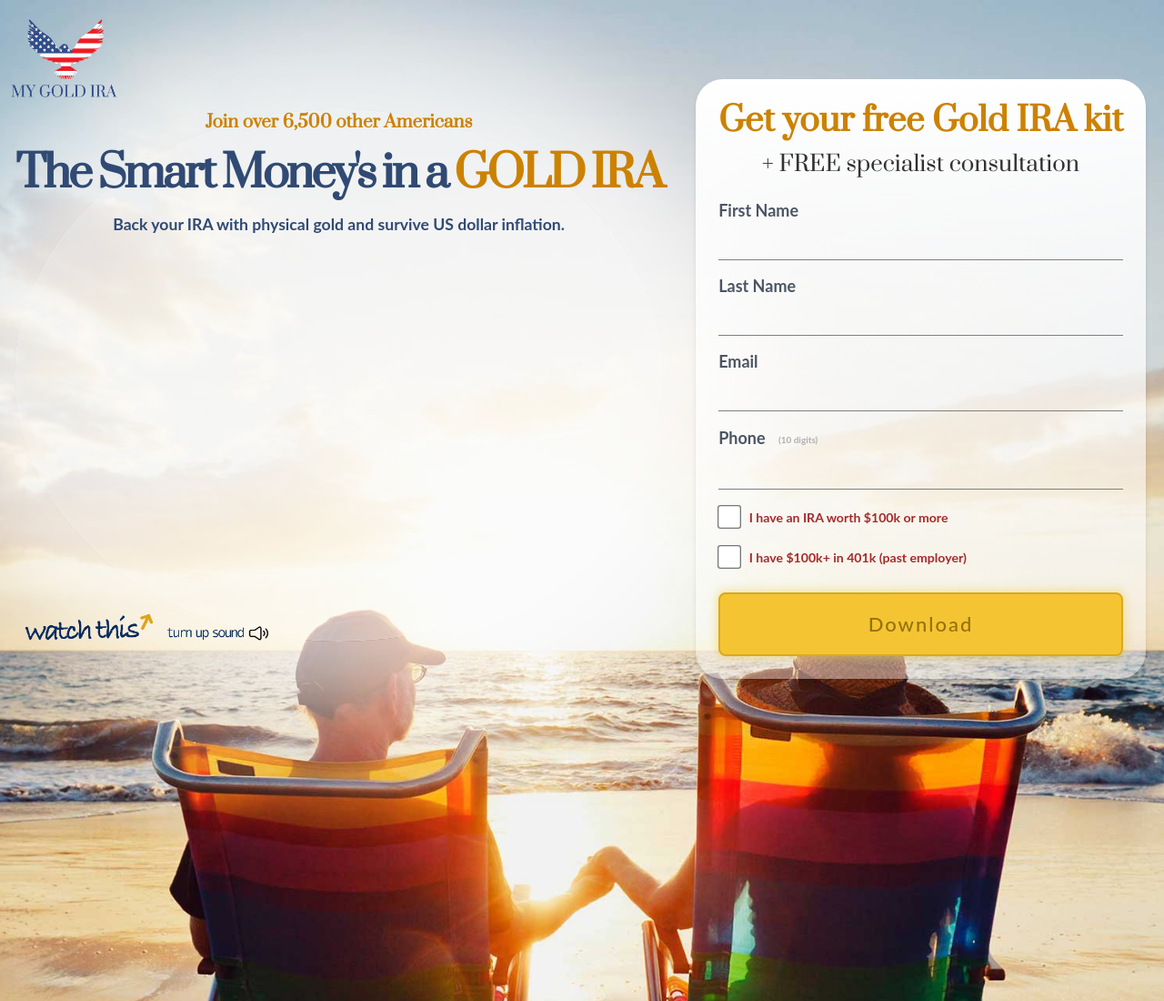
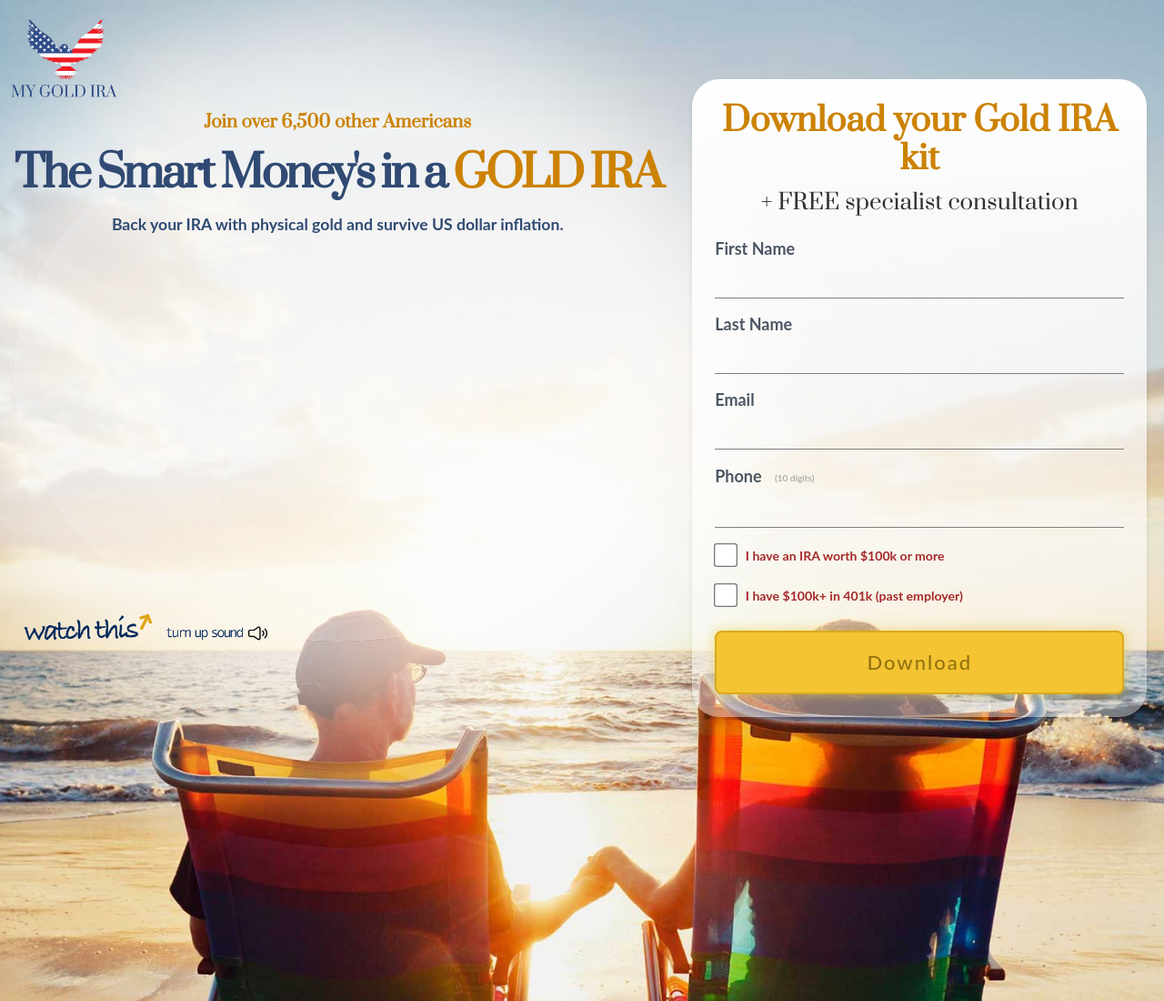
Before and after one commit to glenfish/mgi-final, an Astro site: page / in a window 1280 px wide. Shown: the top 1100 px of the page at 91% size. Built offline with nearby package versions, Linux system fonts and the light colour scheme; Astro itself is replaced by a stand-in of ours; a script that the page names is missing.

Commit message:
updated headline

```diff
--- a/src/pages/index.astro
+++ b/src/pages/index.astro
@@ -69,7 +69,7 @@
 							  <!-- <input type="hidden" id="leadSource" name="leadSource" value="mygoldira-us-fb-vid-1"> -->
 							  <div class="  mt-10  mx-auto flex" style="">
 								<div id="formContainer" class=" bg-[var(--formcolor)]   rounded-lg p-4 flex flex-col  relative z-10 shadow-md">
-								  <h2 class="headline unselectable">Get your free<br class="break-subheadline" style="display:none;"/>&nbsp;Gold IRA kit</h2>
+								  <h2 class="headline unselectable">Download your<br class="break-subheadline" style="display:none;"/>&nbsp;Gold IRA kit</h2>
 								  <p class="text-center leading-relaxed mb-5 text-gray-600 garamond tight text-md unselectable">+ FREE specialist consultation</p>
 								  <div class="relative mb-4">
 									<label for="firstname" class="leading-7 text-sm text-gray-600 unselectable">First Name</label>
```
